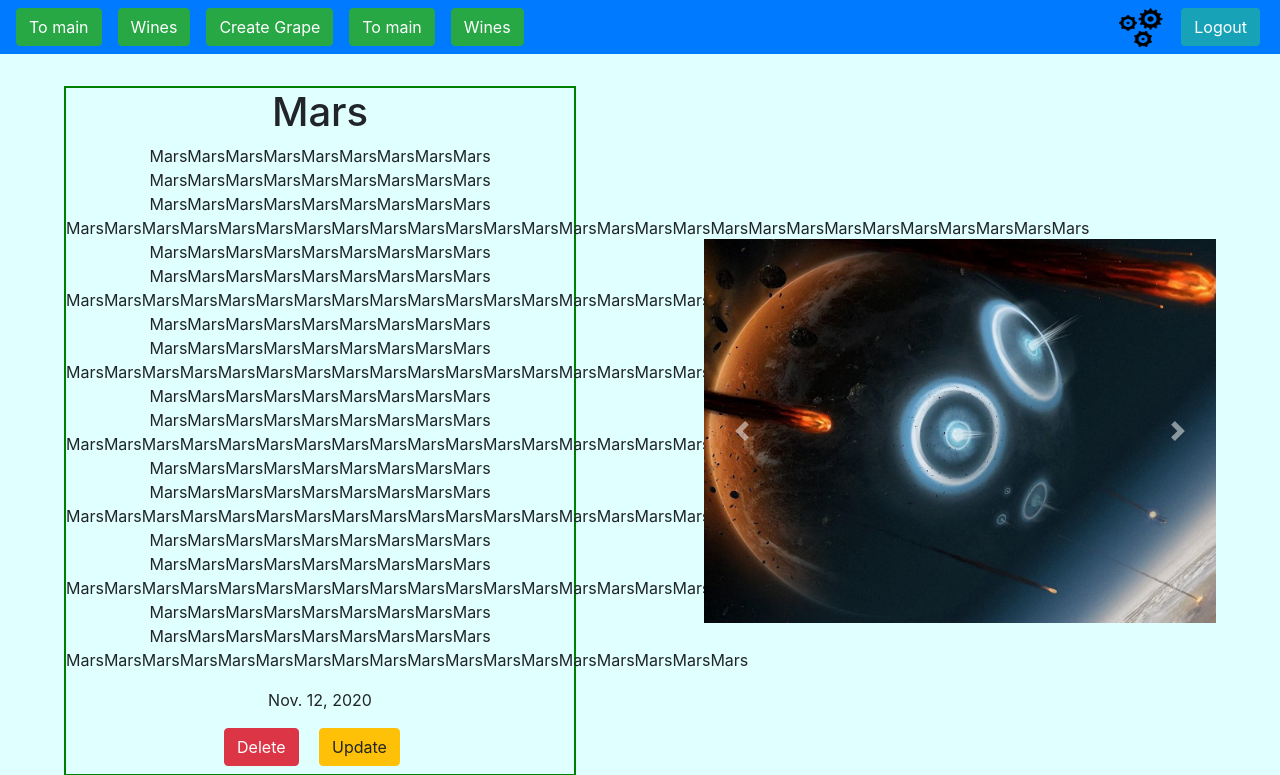
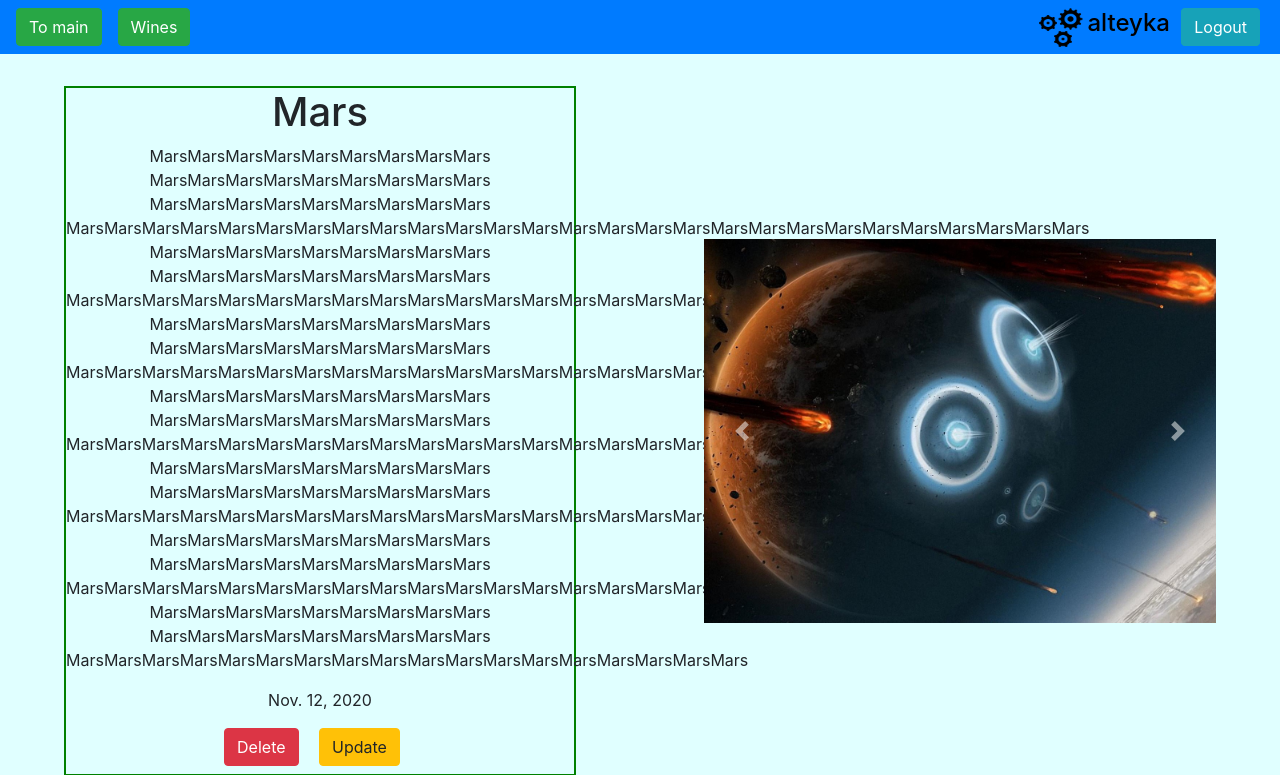
Before and after one commit to Alteyka/Fly-from-Earth, a Django app: page /flyfe/random_card/ in a window 1280 px wide. Shown: the top 775 px of the page. Run offline with Django 3.2, Linux system fonts and the light colour scheme; a user stored in the database is signed in; data comes from the database, SQL or seed files in the repository; both versions use the stored data as it was after the commit; some libraries are stand-ins or nearby versions.

Commit message:
added username to navbar

```diff
--- a/flyfe/forms.py
+++ b/flyfe/forms.py
@@ -15,8 +15,8 @@ class NewPlanetForm(forms.ModelForm):
 
         if new_slug =='create':
             raise ValidationError('Slug may not be "create"')
-        if Card.objects.filter(slug__iexact=new_slug).count():
-            raise ValidationError('Slug must be unique. We have "{}" slug already'.format(new_slug))
+        # if Card.objects.filter(slug__iexact=new_slug).count():
+        #     raise ValidationError('Slug must be unique. We have "{}" slug already'.format(new_slug))
         return new_slug
 
 
--- a/flyfe/templates/flyfe/card_detail.html
+++ b/flyfe/templates/flyfe/card_detail.html
@@ -25,10 +25,12 @@
             <p class="text-center">
                 {{ card.year }}
             </p>
+            {% if request.user.is_staff %}
             <div class="optional-buttons-card text-center">
                 <a class="btn btn-danger mr-3" href="{% url 'card_delete_url' slug=card.slug %}" role="button">Delete</a>
                 <a class="btn btn-warning mr-3" href="{{ card.get_update_url }}" role="button">Update</a>
             </div>
+            {% endif %}
         </div>
         <div class="card-content-carousel">
             <div id="carouselExampleControls" class="carousel slide" data-ride="carousel">
--- a/flyfe/templates/flyfe/card_update_form.html
+++ b/flyfe/templates/flyfe/card_update_form.html
@@ -8,7 +8,6 @@
     <div class="row h-50% justify-content-center align-items-center">
         <form action="{{ card.get_update_url }}" method="post">
             {% csrf_token %}
-
             {% for field in form %}
                 <div class="form-group">
                     {% if field.errors %}
@@ -16,13 +15,11 @@
                             {{ form.name_of_field.errors }}
                         </div>
                     {% endif %}
-
                     {{ field.label }}
                     {{ field }}
                     {{ field.body }}
                 </div>
             {% endfor %}
-
             <button type="submit" class="btn btn-primary">Update Planet</button>
         </form>
     </div>
--- a/flyfe/templates/flyfe/start_page.html
+++ b/flyfe/templates/flyfe/start_page.html
@@ -7,10 +7,9 @@
 {% block content %}
 
     <div class="jumbotron">
-        <h1 class="display-4">Hey!</h1>
+        <h1 class="display-4">Hey {{ user.username }}!</h1>
         <hr class="my-4">
-        <p>This mechanism will show you one of the previously added wine lists.
-            Registered users can add wines as cards and store it in convenient view.</p>
+        <p>In this site you can see a couple of wine</p>
         <a class="btn btn-success btn-lg" id="main-button-start_page"
            href="{% url 'random_card_url' %}" role="button">Let's fly</a>
         <a class="btn btn-primary" style="position: absolute; right: 115px"
--- a/flyfe/urls.py
+++ b/flyfe/urls.py
@@ -12,7 +12,7 @@ urlpatterns = [
     path('card/<str:slug>/delete/', CardDelete.as_view(), name='card_delete_url'),
     path('login/', login_view, name='login_view_url'),
     path('logout/', logout_view, name='logout_view_url'),
-    path('password_reset/', password_reset, name='password_reset'),
+    path('get_my_user/', get_my_user, name='get_my_user'),
     path('signup/', signup_view, name='signup_view_url'),
     url(r'^activate/(?P<uidb64>[0-9A-Za-z_\-]+)/(?P<token>[0-9A-Za-z]{1,13}-[0-9A-Za-z]{1,20})/$',
         activate_account, name='activate'),
--- a/flyfe/views.py
+++ b/flyfe/views.py
@@ -2,7 +2,7 @@ from django.http import HttpResponse
 from django.views.generic import View
 from django.contrib.auth.mixins import LoginRequiredMixin
 from django.contrib.sites.shortcuts import get_current_site
-from django.contrib.auth import authenticate, login, logout
+from django.contrib.auth import authenticate, login, logout, get_user
 from django.contrib.auth.decorators import login_required
 from django.utils.encoding import force_bytes, force_text
 from django.utils.http import urlsafe_base64_encode, urlsafe_base64_decode
@@ -130,5 +130,6 @@ def activate_account(request, uidb64, token):
         return HttpResponse('Activation link is invalid!')
 
 
-def password_reset(request):
-    pass
+def get_my_user(request):
+    user = get_user(request)
+    return render(request, 'Fly-from-Earth/base.html', context={'user': user})
--- a/static/css/actions.css
+++ b/static/css/actions.css
@@ -5,7 +5,7 @@
 
 .dropdown {
     position: absolute;
-    right: 100px;
+    right: 180px;
 }
 
 .dropdown-menu.show {
--- a/templates/base.html
+++ b/templates/base.html
@@ -19,21 +19,18 @@
 
 <body>
     <div class="my-bar">
-        <nav class="navbar navbar-dark bg-primary" style="background-color: #e3f2fd;">
+        <nav class="navbar navbar-dark bg-primary" >
             <form class="form-inline">
                 {% if request.user.is_authenticated and request.user.is_staff %}
                     {% block admin-panel%}
                     {% endblock %}
-                    <a class="btn btn-success mr-3" href="{% url 'start_page_url' %}" role="button">To main</a>
-                    <a class="btn btn-info" style="position: absolute; right: 20px" href="{% url 'logout_view_url' %}" role="button">Logout</a>
-                    <a class="btn btn-success mr-3" href="{% url 'cards_list_url' %}" role="button">Wines</a>
-                    <a class="btn btn-success mr-3" href="{% url 'card_create_url' %}" role="button">Create Grape</a>
                     <a class="btn btn-info" style="position: absolute; right: 20px" href="{% url 'logout_view_url' %}" role="button">Logout</a>
                 {% endif %}
                 {% if request.user.is_authenticated %}
                     <a class="btn btn-success mr-3" href="{% url 'start_page_url' %}" role="button">To main</a>
                     <a class="btn btn-success mr-3" href="{% url 'cards_list_url' %}" role="button">Wines</a>
                     <a class="btn btn-info" style="position: absolute; right: 20px" href="{% url 'logout_view_url' %}" role="button">Logout</a>
+                    <h4 style="color: black; position: absolute; right: 110px">{{ user.username }}</h4>
                 {% else %}
                     <a class="btn btn-success mr-3" href="{% url 'start_page_url' %}" role="button">To main</a>
                     <a class="btn btn-success mr-3" href="{% url 'cards_list_url' %}" role="button">Wines</a>
```
Also changed, not shown: db.sqlite3.
